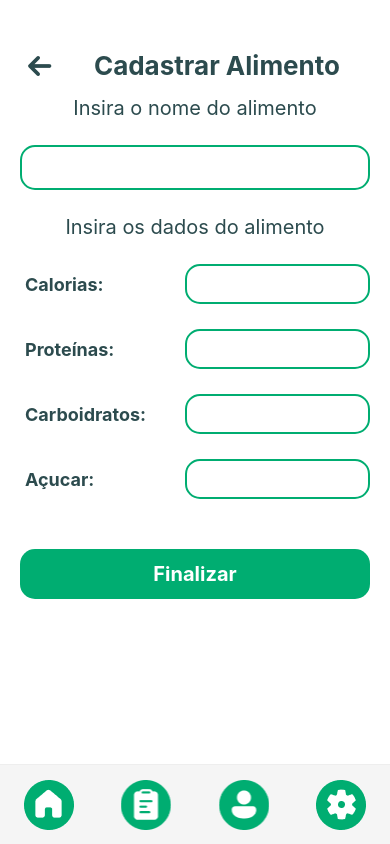
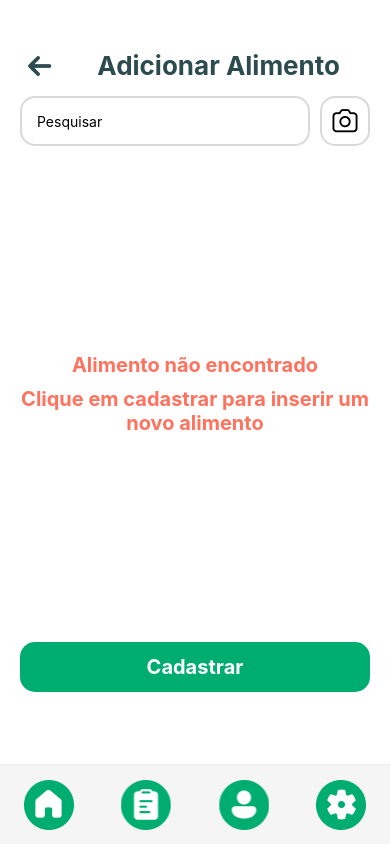
Before and after one commit to ThePerryDev/NutriPerry, a React Native app in the folder frontend/: screen /ErroAlimento in a window 390 px wide. Built offline with nearby package versions, Linux system fonts and the light colour scheme.

Commit message:
[feature] Criando Tela de Erro para caso não descubra o produto

```diff
--- a/frontend/App.tsx
+++ b/frontend/App.tsx
@@ -2,13 +2,14 @@ import { NavigationContainer } from "@react-navigation/native";
 import { createStackNavigator } from "@react-navigation/stack";
 import { RootStackParamList } from "./src/types/rootStack";
 import {CadastroAlturaPeso, CadastroEmail, CadastroNome, CadastroSexoIdade, CadastroNutriNome, CadastroNutriEmail, Home, TelaFinalizado, TelaPPObjetivo, CadastroNutriFormacao, CadastroNutriTelefone, AbrindoApp, TelaLogin, CadastrarAlimento, PesquisaAlimento, AdicionarAlimento,} from "./src/screen";
+import ErroAlimento from "./src/screen/AddAlimento/ErroAlimento/ErroAlimento";
 
 const Stack = createStackNavigator<RootStackParamList>();
 
 export default function App() {
   return (
     <NavigationContainer>
-      <Stack.Navigator initialRouteName="CadastrarAlimento">
+      <Stack.Navigator initialRouteName="ErroAlimento">
         <Stack.Screen
           name="AbrindoApp"
           component={AbrindoApp}
@@ -89,6 +90,11 @@ export default function App() {
           component={CadastrarAlimento}
           options={{ headerShown: false }}
         />
+        <Stack.Screen
+          name="ErroAlimento"
+          component={ErroAlimento}
+          options={{ headerShown: false }}
+        />
       </Stack.Navigator>
     </NavigationContainer>
   );
--- /dev/null
+++ b/frontend/src/components/Cadastro/Cadastrar/botaocadastrar.tsx
@@ -0,0 +1,18 @@
+import React from "react";
+import { TouchableOpacity, Text, GestureResponderEvent } from "react-native";
+import styles from "./styles";
+
+interface AddButtonProps {
+  onPress: (event: GestureResponderEvent) => void;
+  title?: string;
+}
+
+const AddButton: React.FC<AddButtonProps> = ({ onPress, title = "Cadastrar" }) => {
+  return (
+    <TouchableOpacity style={styles.continuebutton} onPress={onPress}>
+      <Text style={styles.buttonText}>{title}</Text>
+    </TouchableOpacity>
+  );
+};
+
+export default AddButton;
--- /dev/null
+++ b/frontend/src/components/Cadastro/Cadastrar/styles.tsx
@@ -0,0 +1,20 @@
+import { StyleSheet } from "react-native";
+import Constants from "expo-constants";
+
+const styles = StyleSheet.create({
+  continuebutton: {
+    height: 50,
+    borderRadius: 15,
+    backgroundColor: "#00AD71",
+    justifyContent: "center",
+    alignItems: "center",
+  },
+  buttonText: {
+    fontSize: 20,
+    fontWeight: "bold",
+    color: "#ffffff",
+    alignItems: "center",
+  },
+});
+
+export default styles;
--- a/frontend/src/screen/AddAlimento/AdicionarAlimento/AdicionarAlimento.tsx
+++ b/frontend/src/screen/AddAlimento/AdicionarAlimento/AdicionarAlimento.tsx
@@ -45,7 +45,7 @@ const AdicionarAlimento: React.FC<Props> = ({ navigation }) => {
   return (
     <View style={styles.container}>
       <View style={styles.headerContainer}>
-        <TouchableOpacity style={styles.arrow} onPress={() => navigation.navigate("Home")}>
+        <TouchableOpacity style={styles.arrow} onPress={() => navigation.navigate("PesquisaAlimento")}>
           <Image
             source={setaVolta}
             style={styles.arrow}
--- a/frontend/src/screen/AddAlimento/CadastrarAlimento/CadastrarAlimento.tsx
+++ b/frontend/src/screen/AddAlimento/CadastrarAlimento/CadastrarAlimento.tsx
@@ -29,7 +29,7 @@ const CadastrarAlimento: React.FC<Props> = ({ navigation }) => {
       <View style={styles.headerContainer}>
         <TouchableOpacity
           style={styles.arrow}
-          onPress={() => navigation.navigate("Home")}
+          onPress={() => navigation.navigate("PesquisaAlimento")}
         >
           <Image source={setaVolta} style={styles.arrow} />
         </TouchableOpacity>
--- /dev/null
+++ b/frontend/src/screen/AddAlimento/ErroAlimento/ErroAlimento.tsx
@@ -0,0 +1,55 @@
+import React, { useState } from "react";
+import { View, Text, TouchableOpacity, TextInput, Image } from "react-native";
+import { StackNavigationProp } from "@react-navigation/stack";
+import { RootStackParamList } from "../../../types/rootStack";
+import MenuInferior from "../../../components/MenuInferior/MenuInferior";
+import { camera, setaVolta } from "../../../assets";
+import styles from "./styles";
+import AddButton from "../../../components/Cadastro/Cadastrar/botaocadastrar";
+
+type ContinuarScreenNavigationProp = StackNavigationProp<
+  RootStackParamList,
+  "PesquisaAlimento"
+>;
+
+type Props = {
+  navigation: ContinuarScreenNavigationProp;
+};
+
+const PesquisaAlimento: React.FC<Props> = ({ navigation }) => {
+  const [nomeproduct, setNomeProduct] = useState<string>("");
+
+  return (
+    <View style={styles.container}>
+      <View style={styles.headerContainer}>
+        <TouchableOpacity style={styles.arrow} onPress={() => navigation.navigate("Home")}>
+          <Image source={setaVolta} style={styles.arrow} />
+        </TouchableOpacity>
+        <Text style={styles.header}>Adicionar Alimento</Text>
+      </View>
+      <View style={styles.searchcontainer}>
+        <TextInput
+          value={nomeproduct}
+          placeholder={"Pesquisar"}
+          onChangeText={(nome) => setNomeProduct(nome)}
+          style={styles.input}
+        />
+        <TouchableOpacity style={styles.camera} disabled={true}>
+          <Image source={camera} />
+        </TouchableOpacity>
+      </View>
+      <View style={styles.spacer} />
+      <View style={styles.errorcontainer}>
+        <Text style={styles.errormessage}>Alimento não encontrado</Text>
+        <Text style={styles.errormessage}>Clique em cadastrar para inserir um novo alimento</Text>
+      </View>
+      <View style={styles.spacer} />
+      <View style={styles.buttoncontainer}>
+        <AddButton onPress={() => navigation.navigate("CadastrarAlimento")} />
+      </View>
+      <MenuInferior />
+    </View>
+  );
+};
+
+export default PesquisaAlimento;
--- /dev/null
+++ b/frontend/src/screen/AddAlimento/ErroAlimento/styles.tsx
@@ -0,0 +1,77 @@
+import { StyleSheet } from "react-native";
+
+const styles = StyleSheet.create({
+  container: {
+    flex: 1,
+    padding: 20,
+    backgroundColor: "#fff",
+  },
+  headerContainer: {
+    flexDirection: "row",
+    justifyContent: "space-between",
+    alignItems: "center",
+    marginLeft: 5,
+    marginRight: 30,
+    marginBottom: 15,
+    marginTop: 30,
+  },
+  arrow: {
+    width: 30,
+    height: 30,
+  },
+  header: {
+    fontSize: 26,
+    fontWeight: "bold",
+    textAlign: "center",
+    color: "#2C4B4E",
+  },
+  searchcontainer: {
+    flexDirection: "row",
+    alignItems: "center",
+    gap: 10,
+    marginBottom: 15,
+  },
+  input: {
+    flex: 1,
+    backgroundColor: '#FFFFFF',
+    borderRadius: 15,
+    height: 50,
+    borderWidth: 2,
+    borderStyle: 'solid',
+    borderColor: '#D9D9D9',
+    paddingHorizontal: 15,
+  },
+  camera: {
+    width: 50,
+    height: 50,
+    justifyContent: "center",
+    alignItems: "center",
+    backgroundColor: "#ffffff",
+    borderWidth: 2,
+    borderStyle: 'solid',
+    borderColor: '#D9D9D9',
+    borderRadius: 15,
+  },
+  errorcontainer: {
+    justifyContent: "center",
+    alignItems: "center",
+    marginTop: 20,
+    marginBottom: 25,
+  },
+  errormessage: {
+    color: "#FF725E",
+    fontSize: 20,
+    fontWeight: "bold",
+    textAlign: "center",
+    marginBottom:10,
+  },
+  spacer: {
+    flex: 1,
+  },
+  buttoncontainer: {
+    flex:1,
+    marginBottom: 10,
+  },
+});
+
+export default styles;
--- a/frontend/src/screen/AddAlimento/PesquisaAlimento/PesquisaAlimento.tsx
+++ b/frontend/src/screen/AddAlimento/PesquisaAlimento/PesquisaAlimento.tsx
@@ -35,7 +35,7 @@ const PesquisaAlimento: React.FC<Props> = ({ navigation }) => {
         <Text style={styles.nutritionText}>Carb: {item.carb}</Text>
       </View>
       <View style={styles.buttoncontainer}>
-        <AddAlimentoButton onPress={() => navigation.navigate("TelaFinalizado")} />
+        <AddAlimentoButton onPress={() => navigation.navigate("AdicionarAlimento")} />
       </View>
     </View>
   );
--- a/frontend/src/types/rootStack.ts
+++ b/frontend/src/types/rootStack.ts
@@ -15,4 +15,5 @@ export type RootStackParamList = {
     PesquisaAlimento:undefined;
     AdicionarAlimento:undefined;
     CadastrarAlimento:undefined;
+    ErroAlimento:undefined;
 }
```
